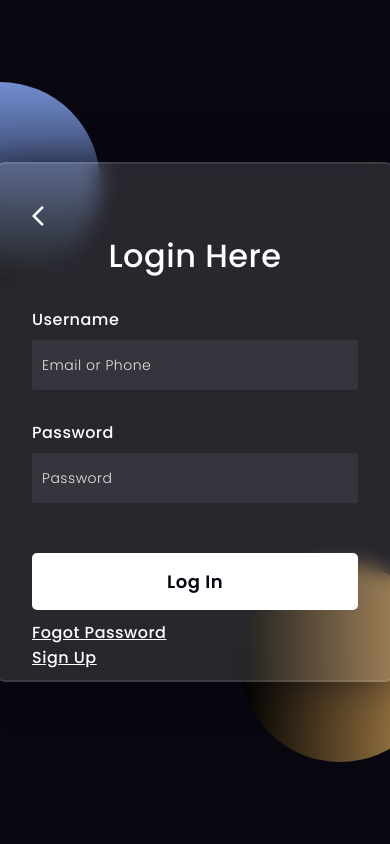
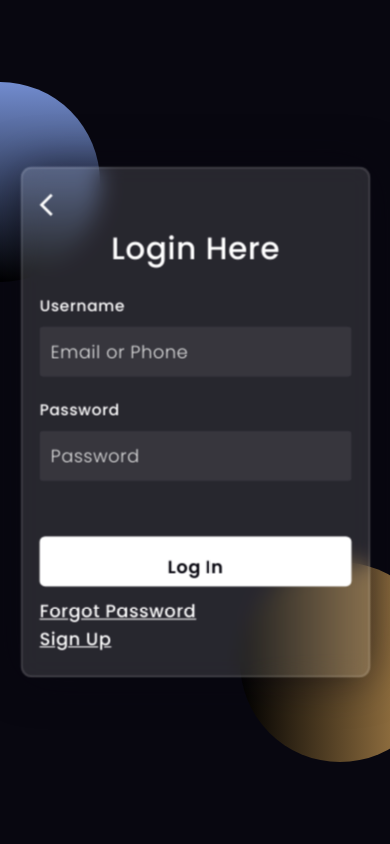
Before and after one commit to RohithParuchuri/RTRP, a Flask app: page /login in a window 390 px wide; the page is wider, and only the part inside the window is pictured. Run offline with Flask 2, Linux system fonts and the light colour scheme.

Commit message:
Login page with safety

```diff
--- a/app.py
+++ b/app.py
@@ -1,5 +1,7 @@
 from flask import Flask, render_template, url_for, redirect, request
 import sqlite3
+from werkzeug.security import generate_password_hash, check_password_hash
+
 
 def get_db_connection():
     conn = sqlite3.connect('database.db', timeout=10)
@@ -7,6 +9,7 @@ def get_db_connection():
     return conn
 
 app = Flask(__name__)
+app.secret_key = "your_secret_key"
 
 @app.route('/')
 def home():
@@ -30,10 +33,10 @@ def login():
 
         if not user:
             return "No User Name Found"
-        elif ValidUser:
+        elif check_password_hash(user["password"], password):
             return "Successful Login!"
         else:
-            return "Login Falied"
+            return "Login Failed"
 
     return render_template('login.html')
 
@@ -42,6 +45,7 @@ def register():
     if request.method == "POST":
         username = request.form.get("username")
         password = request.form.get("password")
+        hashed_password = generate_password_hash(password)
         rpassword = request.form.get("Repassword")
         if password != rpassword:
             return "Error: Passwords do not match"
@@ -50,7 +54,7 @@ def register():
         cursor = conn.cursor()
 
         try:
-            cursor.execute('INSERT INTO user (username, password) VALUES (?, ?)', (username, password))
+            cursor.execute('INSERT INTO user (username, password) VALUES (?, ?)', (username, hashed_password))
             conn.commit()
         except sqlite3.IntegrityError:
             return "Error: Username already exists"
--- a/static/style.css
+++ b/static/style.css
@@ -1,109 +1,141 @@
+/* Global Reset */
 *,
-*:before,
-*:after{
+*::before,
+*::after {
+  margin: 0;
   padding: 0;
-    margin: 0;
   box-sizing: border-box;
 }
-body{
+
+/* Body styling */
+body {
   background-color: #080710;
+  display: flex;
+  justify-content: center;
+  align-items: center;
+  min-height: 100vh;
+  padding: 20px; /* so form doesn’t touch the viewport edges on mobile */
 }
-.background{
+
+/* Background shapes (optional) */
+.background {
+  position: absolute;
   width: 430px;
   height: 520px;
+  top: 50%;
+  left: 50%;
+  transform: translate(-50%, -50%);
+}
+.background .shape {
   position: absolute;
-    transform: translate(-50%,-50%);
-    left: 50%;
-    top: 50%;
-}
-.background .shape{
+  width: 200px;
   height: 200px;
-    width: 200px;
-    position: absolute;
   border-radius: 50%;
 }
-.shape:first-child{
-    background: linear-gradient(
-        #728ccf,
-        #000000
-    );
+.shape:first-child {
+  background: linear-gradient(#728ccf, #000000);
   left: -80px;
   top: -80px;
 }
-.shape:last-child{
-    background: linear-gradient(
-        to right,
-        #000000,
-        #b98e51
-    );
+.shape:last-child {
+  background: linear-gradient(to right, #000000, #b98e51);
   right: -30px;
   bottom: -80px;
 }
 
+/* Hide scrollbar (if any) */
 ::-webkit-scrollbar {
-    width: 0px;
+  width: 0;
 }
 
-form{
-    overflow-y: scroll;
-    height: 520px;
-    width: 400px;
-    background-color: rgba(255,255,255,0.13);
-    position: absolute;
-    transform: translate(-50%,-50%);
-    top: 50%;
-    left: 50%;
+/* Form container */
+form {
+  background-color: rgba(255, 255, 255, 0.13);
   border-radius: 10px;
   backdrop-filter: blur(10px);
-    border: 2px solid rgba(255,255,255,0.1);
-    box-shadow: 0 0 40px rgba(8,7,16,0.6);
+  border: 2px solid rgba(255, 255, 255, 0.1);
+  box-shadow: 0 0 40px rgba(8, 7, 16, 0.6);
   padding: 40px 35px;
+  width: 90%;
+  max-width: 400px;
+  margin: 0 auto;
+  overflow-y: auto;
+  position: relative;
 }
-form *{
-    font-family: 'Poppins',sans-serif;
+
+/* Form elements styling */
+form * {
+  font-family: 'Poppins', sans-serif;
   color: #ffffff;
   letter-spacing: 0.5px;
+  border: none;
   outline: none;
-    border: none;
 }
-form h3{
+
+form h3 {
   font-size: 32px;
   font-weight: 500;
   line-height: 42px;
   text-align: center;
 }
 
-label{
+label {
   display: block;
   margin-top: 30px;
   font-size: 16px;
   font-weight: 500;
 }
-input{
+
+input {
   display: block;
+  width: 100%;
   height: 50px;
-    width: 100%;
-    background-color: rgba(255,255,255,0.07);
-    border-radius: 3px;
   padding: 0 10px;
   margin-top: 8px;
   font-size: 14px;
   font-weight: 300;
+  background-color: rgba(255, 255, 255, 0.07);
+  border-radius: 3px;
 }
-::placeholder{
+
+::placeholder {
   color: #e5e5e5;
 }
-button{
+
+button {
+  display: block;
+  width: 100%;
+  padding: 15px 0;
   margin-top: 50px;
-    width: 100%;
+  font-size: 18px;
+  font-weight: 600;
   background-color: #ffffff;
   color: #080710;
-    padding: 15px 0;
-    font-size: 18px;
-    font-weight: 600;
   border-radius: 5px;
   cursor: pointer;
 }
+
 .rest {
-    padding-top: 10px   ;
+  padding-top: 10px;
 }
+
+/* Mobile adjustments */
+@media screen and (max-width: 480px) {
+  form {
+    scale: 111%;
+    padding: 20px 15px;
+    max-width: 95%;
+  }
+  form h3 {
+    font-size: 28px;
+  }
+  label {
+    margin-top: 20px;
+    font-size: 14px;
+  }
+  input,
+  button {
+    height: 45px;
+    font-size: 16px;
+  }
+}
--- a/templates/login.html
+++ b/templates/login.html
@@ -1,11 +1,16 @@
 <!DOCTYPE html>
 <html lang="en">
+
 <head>
+    <meta name="viewport" content="width=device-width, initial-scale=1">
+
     <title>Login to Alerto</title>
     <link href="https://fonts.googleapis.com/css2?family=Poppins:wght@300;500;600&display=swap" rel="stylesheet">
-    <link rel="stylesheet" href="https://fonts.googleapis.com/css2?family=Material+Symbols+Outlined:opsz,wght,FILL,GRAD@24,400,0,0&icon_names=arrow_back_ios" />
+    <link rel="stylesheet"
+        href="https://fonts.googleapis.com/css2?family=Material+Symbols+Outlined:opsz,wght,FILL,GRAD@24,400,0,0&icon_names=arrow_back_ios" />
     <link rel="stylesheet" href="static/style.css">
 </head>
+
 <body>
     <div class="background">
         <div class="shape"></div>
@@ -25,9 +30,10 @@
 
             <button type="submit">Log In</button>
             <div class="rest">
-          <div><a href="">Fogot Password</a></div>
+                <div><a href="">Forgot Password</a></div>
                 <div><a href="{{ url_for('register') }}">Sign Up</a></div>
             </div>
         </form>
 </body>
+
 </html>
--- a/templates/register.html
+++ b/templates/register.html
@@ -2,6 +2,7 @@
 <html lang="en">
 <head>
     <title>Registration Alerto</title>
+    <meta name="viewport" content="width=device-width, initial-scale=1">
     <link href="https://fonts.googleapis.com/css2?family=Poppins:wght@300;500;600&display=swap" rel="stylesheet">
     <link rel="stylesheet" href="https://fonts.googleapis.com/css2?family=Material+Symbols+Outlined:opsz,wght,FILL,GRAD@24,400,0,0&icon_names=arrow_back_ios" />
     <link rel="stylesheet" href="static/style.css">
@@ -28,7 +29,6 @@
 
         <button type="submit">Register</button>
         <div class="rest">
-          <div><a href="">Fogot Password</a></div>
           <div><a href="{{ url_for('login') }}">Log In</a></div>
         </div>
     </form>
```
Also changed, not shown: database.db. Lines whose indentation alone changed are shown as unchanged.
